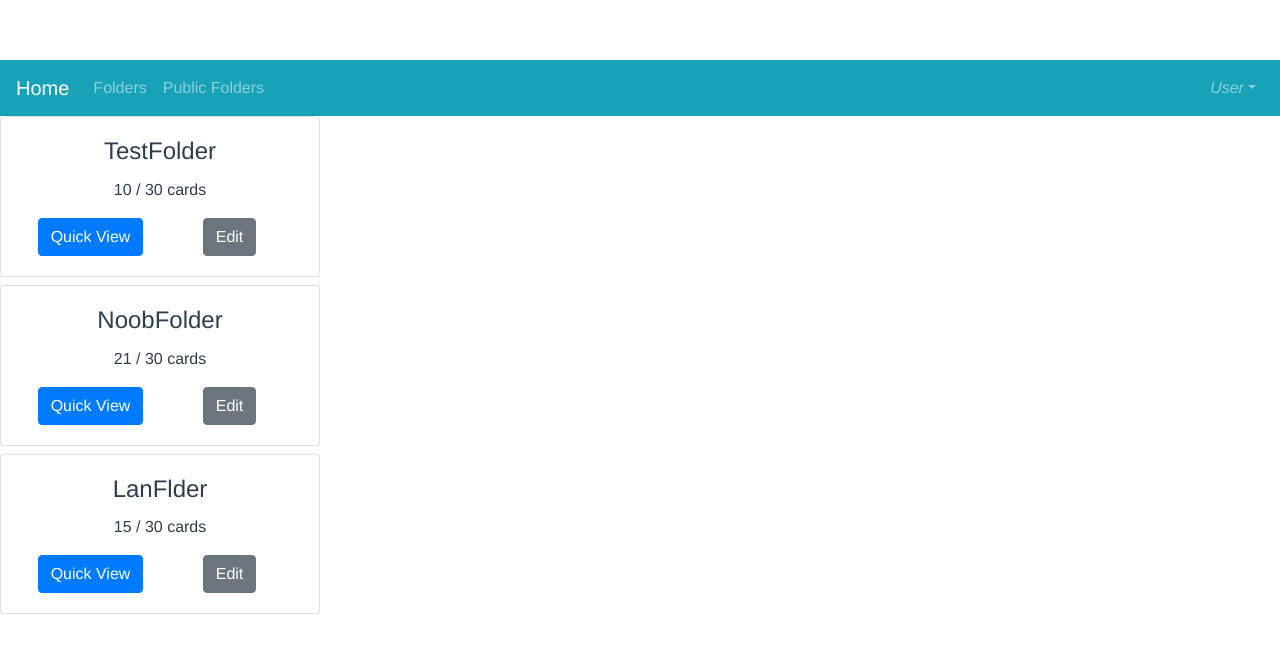
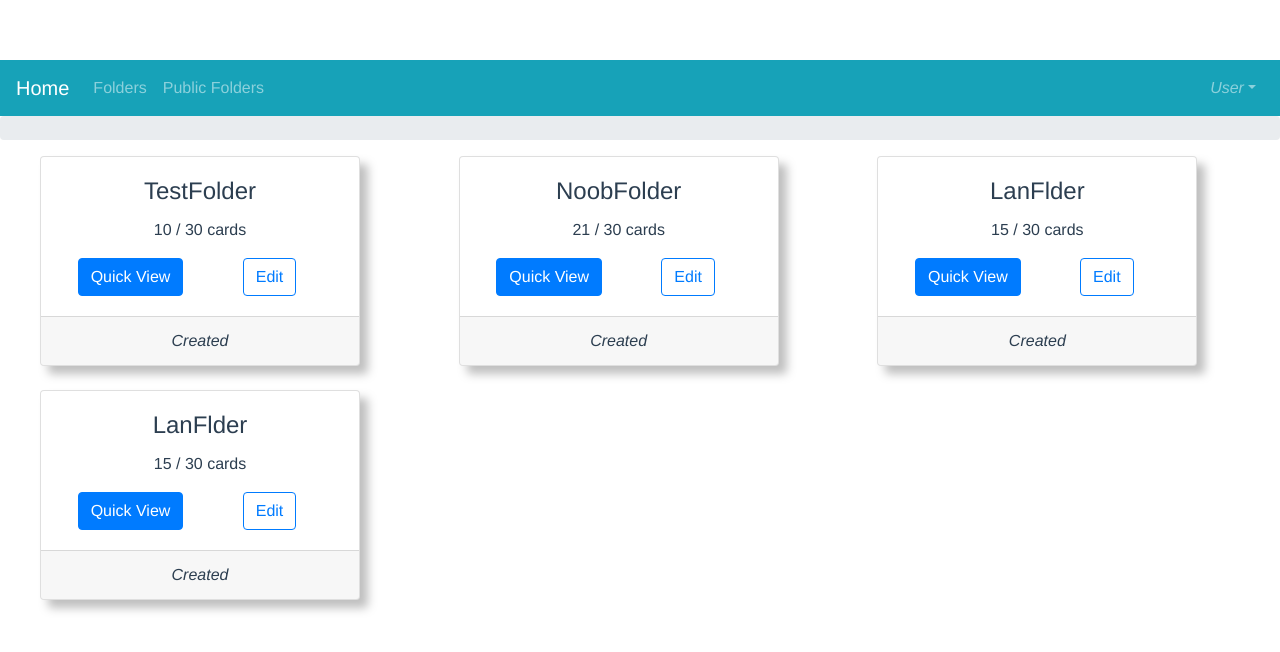
Before and after one commit to TheMaverickProgrammer/OpenNetBattleWebDashboard, a Vue app in the folder open_net_battle_dashboard/: page / in a window 1280 px wide. Shown: the top 652 px of the page. Built offline with nearby package versions, Linux system fonts and the light colour scheme.

Commit message:
modal not working with expected design. TODO: add routes and begin making table list for cards

```diff
--- a/open_net_battle_dashboard/src/App.vue
+++ b/open_net_battle_dashboard/src/App.vue
@@ -23,17 +23,27 @@ export default {
         {
           id: 1,
           title: "TestFolder",
-          count: 10
+          count: 10,
+          date: Date.now()
         },
         {
           id: 2,
           title: "NoobFolder",
-          count: 21
+          count: 21,
+          date: Date.now()
+
         },
         {
           id: 3,
           title: "LanFlder",
-          count: 15
+          count: 15,
+          date: Date.now()
+        },
+        {
+          id: 3,
+          title: "LanFlder",
+          count: 15,
+          date: Date.now()
         }
       ]
     }
--- /dev/null
+++ b/open_net_battle_dashboard/src/components/Breadcrumb.vue
@@ -0,0 +1,9 @@
+<template>
+  <b-breadcrumb :items="items"></b-breadcrumb>
+</template>
+
+<script>
+  export default {
+    props: ["items"]
+  }
+</script>
--- a/open_net_battle_dashboard/src/components/FolderCard.vue
+++ b/open_net_battle_dashboard/src/components/FolderCard.vue
@@ -4,7 +4,7 @@
             :title="title"
             tag="article"
             style="max-width: 20rem;"
-            class="mb-2"
+            class="mb-2 folder-card"
         >
             <b-card-text>
                 {{this.count}} / 30 cards
@@ -13,13 +13,17 @@
             <b-container class="bv-example-row">
             <b-row>
                 <b-col>
-                <b-button href="#" variant="primary">Quick View</b-button>
+                    <b-button href="#" variant="primary" @click="$emit('view-folder', {title: this.title})">Quick View</b-button>
                 </b-col>
                 <b-col>
-                <b-button href="#" variant="secondary">Edit</b-button>
+                    <b-button href="#" variant="outline-primary">Edit</b-button>
                 </b-col>
             </b-row>
             </b-container>
+
+            <template v-slot:footer>
+                <em>Created </em>
+            </template>
 
         </b-card>
     </div>
@@ -31,6 +35,12 @@ export default {
     components: {
 
     },
-    props: ["title", "count"]
+    props: ["id", "title", "count", "date"]
 }
 </script>
+
+<style scoped>
+.folder-card {
+    filter: drop-shadow(8px 8px 5px rgba(0,0,0,0.25));
+}
+</style>
--- a/open_net_battle_dashboard/src/components/FolderCardList.vue
+++ b/open_net_battle_dashboard/src/components/FolderCardList.vue
@@ -1,8 +1,18 @@
 <template>
 <div>
-    <div v-bind:key="folder.id" v-for="folder in folders">
-        <FolderCard :title="folder.title" :count="folder.count"></FolderCard>
-    </div>
+    <b-modal ref="folder-view-modal" hide-footer :title="preview.title">
+      <div class="d-block text-center">
+        <h3>Hello From Folder View Modal!</h3>
+      </div>
+      <b-button class="mt-3" variant="outline-danger" block @click="hideModal">Share</b-button>
+      <b-button class="mt-2" variant="outline-warning" block @click="hideModal">Edit</b-button>
+    </b-modal>
+
+    <ul :style="gridStyle" class="folder-card-list">
+        <li v-bind:key="folder.id" v-for="folder in folders">
+            <FolderCard :title="folder.title" :count="folder.count" :date="folder.date" v-on:view-folder="showModal"></FolderCard>
+        </li>
+    </ul>
 </div>
 </template>
 
@@ -12,12 +22,42 @@ import FolderCard from "./FolderCard";
 export default {
     name: "FolderCardList",
     props: ["folders"],
+    data() {
+        return {
+            preview: { title: "" },
+            numberOfColumns: 3
+        };
+    },
     components: {
         FolderCard
+    },
+    computed: {
+        gridStyle() {
+            return {
+                gridTemplateColumns: `repeat(${this.numberOfColumns}, minmax(100px, 1fr))`
+            }
+        },
+    },
+    methods: {
+      showModal(folder) {
+          this.preview = folder;
+          console.log(folder);
+        this.$refs['folder-view-modal'].show();
+      },
+      hideModal() {
+        this.$refs['folder-view-modal'].hide();
+      }
     }
 }
 </script>
 
 <style scoped>
+.folder-card-list {
+  display: grid;
+  grid-gap: 1em;
+}
 
+ul {
+  list-style-type: none;
+}
 </style>
--- a/open_net_battle_dashboard/src/components/Navbar.vue
+++ b/open_net_battle_dashboard/src/components/Navbar.vue
@@ -22,14 +22,17 @@
             </b-navbar-nav>
             </b-collapse>
         </b-navbar>
+        <Breadcrumb/>
     </div>
 </template>
 
 <script>
+import Breadcrumb from './Breadcrumb'
+
 export default {
     name: "Navbar",
     components: {
-
+        Breadcrumb
     },
     props: ["user"]
 }
```
Lines whose indentation alone changed are shown as unchanged.
